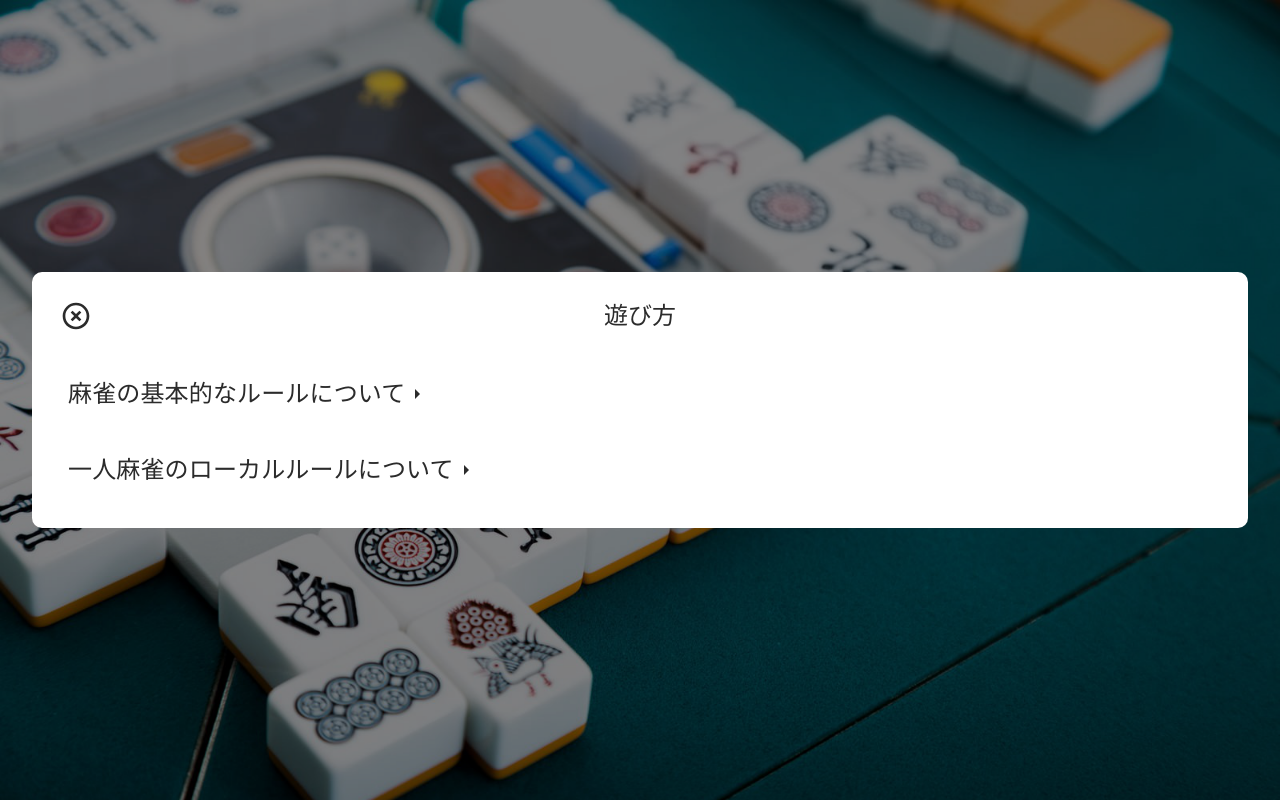
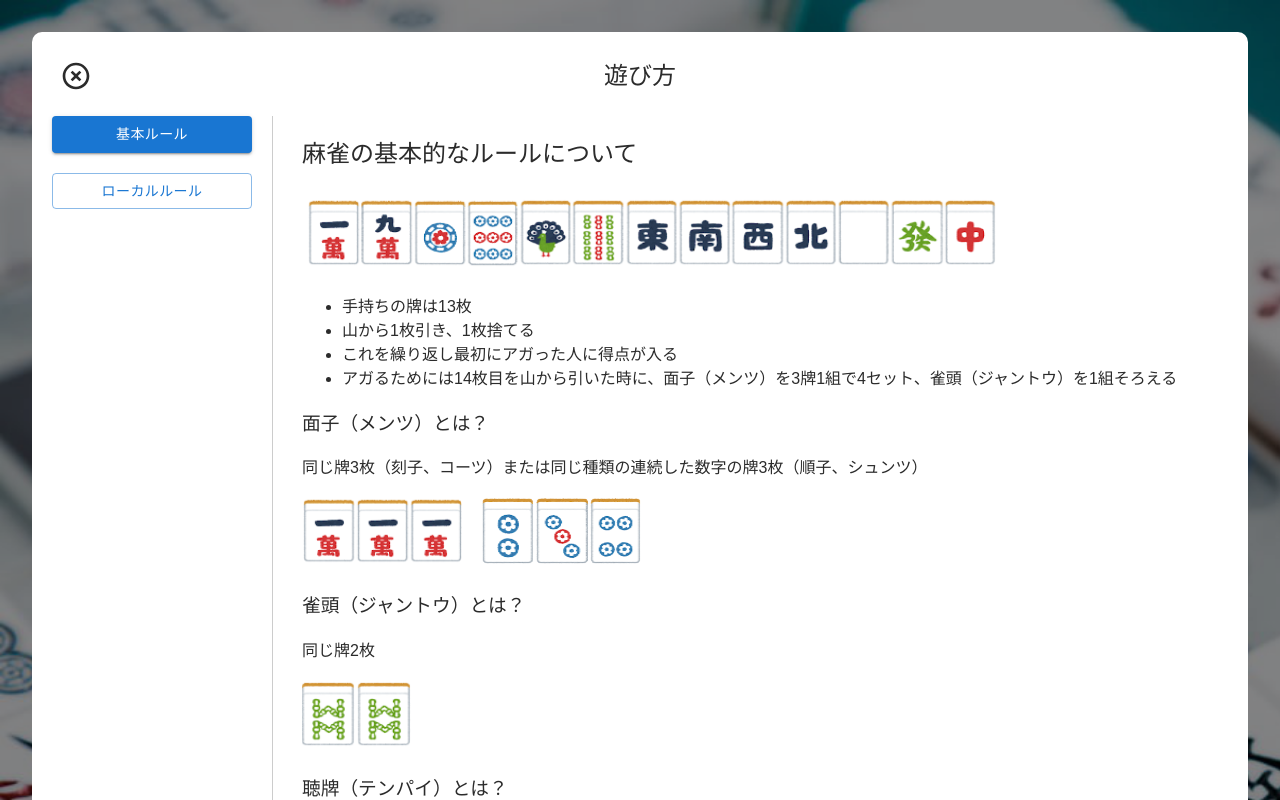
Before and after one commit to ut-code/hitori-mahjong, a React (Vite) app: page /tutorial in a window 1280 px wide. Shown: the top 800 px of the page. Built offline with nearby package versions, Linux system fonts and the light colour scheme.

Commit message:
add sidebar

```diff
--- a/src/pages/Tutorial/BasicRules.tsx
+++ b/src/pages/Tutorial/BasicRules.tsx
@@ -1,32 +1,8 @@
-import { useState } from "react";
-import { Collapse, Typography } from "@mui/material";
-import ArrowDropDownIcon from "@mui/icons-material/ArrowDropDown";
-import ArrowRightIcon from "@mui/icons-material/ArrowRight";
-import React from "react";
-
-export default function LocalRules() {
-	const [open, setOpen] = useState(false);
-
-	const handleToggle = () => {
-		setOpen((prevOpen) => !prevOpen);
-	};
-
+export default function BasicRules() {
 	return (
 		<>
-			<Typography
-				variant="body1"
-				onClick={handleToggle}
-				sx={{
-					display: "inline-flex",
-					alignItems: "center",
-					cursor: "pointer",
-				}}
-			>
 			<h2>麻雀の基本的なルールについて</h2>
-				{open ? <ArrowDropDownIcon /> : <ArrowRightIcon />}
-			</Typography>
 
-			<Collapse in={open}>
 			<img
 				src="/tutorial/exampleTehai.png"
 				alt="手牌の例"
@@ -91,7 +67,6 @@ export default function LocalRules() {
 			<p>
 				麻雀は役がないとアガることができないという話を先ほどしましたが、立直以外にも役はあって、その一つが七対子です。七対子とは読んで字の如く、対子を7個揃えると成立します。覚えるのがとても簡単で、実戦でも高打点を作りたいときに狙います。また一般的には、対子が4つ（七対子の2シャンテン）から、4面子1雀頭揃える手順と七対子に向かう手順のバランスを取るとよいとされています。七対子と区別するために、4面子1雀頭揃えた手のことをメンツ手と言うことがあります。
 			</p>
-			</Collapse>
 		</>
 	);
 }
--- a/src/pages/Tutorial/LocalRules.tsx
+++ b/src/pages/Tutorial/LocalRules.tsx
@@ -1,33 +1,8 @@
-import { useState } from "react";
-import { Collapse, Typography } from "@mui/material";
-import ArrowDropDownIcon from "@mui/icons-material/ArrowDropDown";
-import ArrowRightIcon from "@mui/icons-material/ArrowRight";
-import React from "react";
-
 export default function LocalRules() {
-	const [open, setOpen] = useState(false);
-
-	const handleToggle = () => {
-		setOpen((prevOpen) => !prevOpen);
-	};
-
 	return (
 		<>
-			<Typography
-				variant="body1"
-				onClick={handleToggle}
-				sx={{
-					display: "inline-flex",
-					alignItems: "center",
-					cursor: "pointer",
-				}}
-			>
 			<h2>一人麻雀のローカルルールについて</h2>
-				{open ? <ArrowDropDownIcon /> : <ArrowRightIcon />}
-			</Typography>
 
-			<Collapse in={open}>
-				{" "}
 			<ul>
 				<li>
 					牌を18巡ツモって、流局までにアガれたら+8000点、アガれなくても流局時にテンパイしていたら+1000点、イーシャンテンでも+500点となっています。実戦では流局時にイーシャンテンでも点数はもらえないのですが、
@@ -42,7 +17,6 @@ export default function LocalRules() {
 				</li>
 				<li>東風戦になります。東4局でアガるか流局すれば、終局となります。</li>
 			</ul>
-			</Collapse>
 		</>
 	);
 }
--- a/src/pages/Tutorial/Tutorial.tsx
+++ b/src/pages/Tutorial/Tutorial.tsx
@@ -1,14 +1,18 @@
-import React from "react";
 import { useNavigate } from "react-router-dom";
 import IconButton from "@mui/material/IconButton";
 import HighlightOffIcon from "@mui/icons-material/HighlightOff";
 import BasicRules from "./BasicRules";
 import LocalRules from "./LocalRules";
+import { useState, CSSProperties } from "react";
+import { Button } from "@mui/material";
+
+type ContentsType = "basic" | "local";
 
 export default function Tutorial() {
+	const [currentContent, setCurrentContent] = useState<ContentsType>("basic");
 	const navigate = useNavigate();
 
-	const containerStyle: { [key: string]: string } = {
+	const containerStyle: CSSProperties = {
 		display: "flex",
 		flexDirection: "column",
 		alignItems: "center",
@@ -20,7 +24,7 @@ export default function Tutorial() {
 		borderRadius: "10px",
 	};
 
-	const headerStyle: { [key: string]: string } = {
+	const headerStyle: CSSProperties = {
 		display: "flex",
 		justifyContent: "space-between",
 		alignItems: "center",
@@ -28,16 +32,35 @@ export default function Tutorial() {
 		position: "relative",
 	};
 
-	const headerTitleStyle: { [key: string]: string } = {
+	const headerTitleStyle: CSSProperties = {
 		position: "absolute",
 		left: "50%",
 		transform: "translateX(-50%)",
 	};
 
-	const rulesStyle: { [key: string]: string } = {
-		textAlign: "left",
-		padding: "0 16px",
+	const bodyStyle: CSSProperties = {
+		display: "grid",
+		gridTemplateColumns: "230px 1fr",
+		width: "100%",
+		gap: "20px",
 	};
+
+	const drawerStyle: CSSProperties = {
+		gridColumn: "1/2",
+		width: "200px",
+		display: "flex",
+		flexDirection: "column",
+		gap: "20px",
+		borderRight: "1px solid #ccc",
+		paddingRight: "20px",
+	};
+
+	const contentsStyle: CSSProperties = {
+		gridColumn: "2/3",
+		textAlign: "left"
+	};
+
+	const contents: ContentsType[] = ["basic", "local"];
 
 	return (
 		<div style={containerStyle}>
@@ -51,9 +74,24 @@ export default function Tutorial() {
 				</IconButton>
 				<h2 style={headerTitleStyle}>遊び方</h2>
 			</div>
-			<div style={rulesStyle}>
-				<BasicRules />
-				<LocalRules />
+
+			<div style={bodyStyle}>
+				<div style={drawerStyle}>
+					{contents.map((content) => (
+						<Button
+							key={content}
+							variant={currentContent === content ? "contained" : "outlined"}
+							onClick={() => setCurrentContent(content)}
+						>
+							{content === "basic" ? "基本ルール" : "ローカルルール"}
+						</Button>
+					))}
+				</div>
+
+				<div style={contentsStyle}>
+					{currentContent === "basic" && <BasicRules />}
+					{currentContent === "local" && <LocalRules />}
+				</div>
 			</div>
 		</div>
 	);
```
Lines whose indentation alone changed are shown as unchanged.
